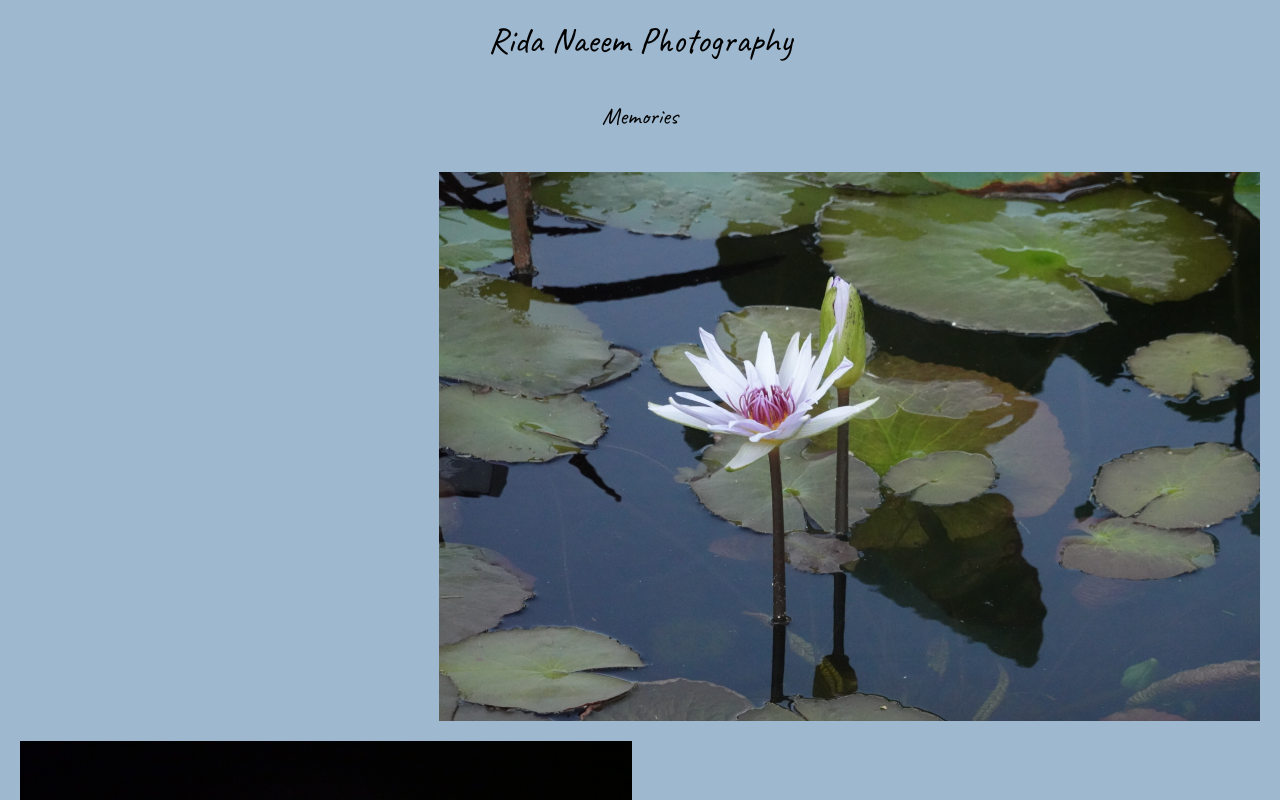
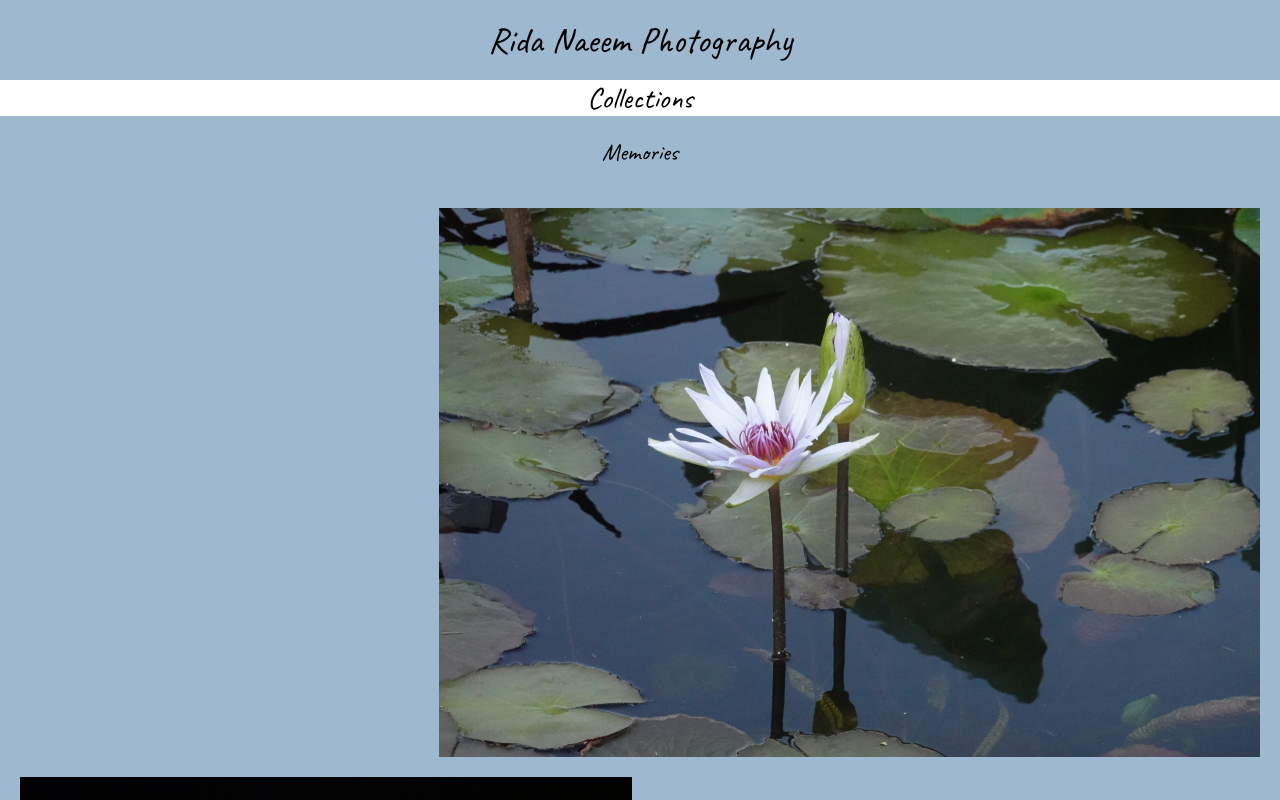
Before and after one commit to ridanaeeem/rida-photos, a Next.js app: page / in a window 1280 px wide. Shown: the top 800 px of the page. Built offline with nearby package versions, Linux system fonts and the light colour scheme.

Commit message:
temp nav

```diff
--- a/app/layout.tsx
+++ b/app/layout.tsx
@@ -25,6 +25,11 @@ export default function RootLayout({
 						<Link href="/">Rida Naeem Photography</Link>
 					</h1>
 				</div>
+				<div>
+					<h2 className="text-3xl">
+						<Link href="/collections">Collections</Link>
+					</h2>
+				</div>
 				{children}
 			</body>
 		</html>
--- /dev/null
+++ b/components/Nav.tsx
@@ -0,0 +1,16 @@
+import React from 'react';
+
+const Nav: React.FC = () => {
+    return (
+        <nav>
+
+                    <a href="/">Home</a>
+                    <a href="/about">About</a>
+                    <a href="/contact">Contact</a>
+                </li>
+            </ul>
+        </nav>
+    );
+};
+
+export default Nav;
```
